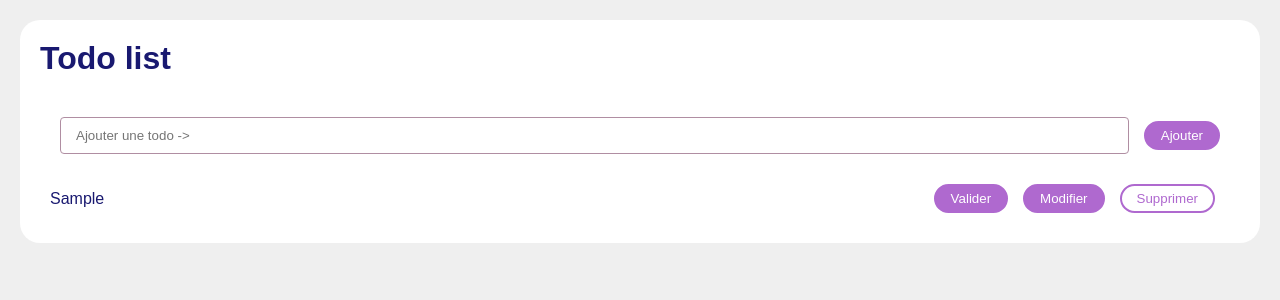
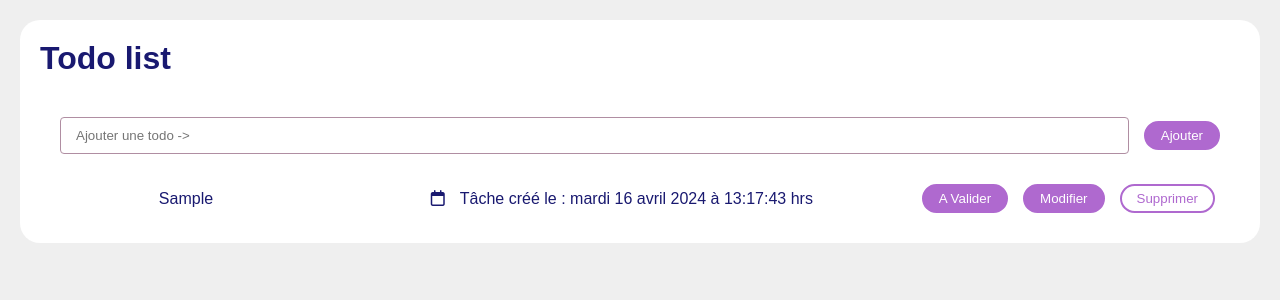
Before and after one commit to Escanor1986/React-Todo, a React (Vite) app: page / in a window 1280 px wide. Both pictures are taken after typing "Sample" into the empty fields and a click on the button "Ajouter". Shown: the top 300 px of the page. Built offline with nearby package versions, Linux system fonts and the light colour scheme.

Commit message:
Added todo edition within EditTodo.jsx

```diff
--- a/src/App.jsx
+++ b/src/App.jsx
@@ -7,11 +7,27 @@ function App() {
   const [todoList, setTodoList] = useState([]);
 
   function addTodo(content) {
+    const actualDate = new Date();
+
+    const options = {
+      weekday: "long",
+      year: "numeric",
+      month: "long",
+      day: "numeric",
+      hour: "numeric",
+      minute: "numeric",
+      second: "numeric",
+      // timeZoneName: "short",
+    };
+
+    const formatedDate = actualDate.toLocaleDateString("fr-FR", options);
+
     const todo = {
       id: crypto.randomUUID(),
       content,
       done: false,
       edit: false,
+      date: formatedDate,
     };
     setTodoList([...todoList, todo]);
   }
@@ -36,6 +52,14 @@ function App() {
     );
   }
 
+  function editTodo(id, content) {
+    setTodoList(
+      todoList.map(todo =>
+        todo.id === id ? { ...todo, edit: false, content } : todo
+      )
+    );
+  }
+
   return (
     <div className="d-flex flex-row justify-content-center align-items-center p-20">
       {/* <Articles displayArticle={true} /> */}
@@ -47,6 +71,7 @@ function App() {
           deleteTodo={deleteTodo}
           toggleTodo={toggleTodo}
           toggleTodoEdit={toggleTodoEdit}
+          editTodo={editTodo}
         />
       </div>
     </div>
--- a/src/assets/styles/_flex.scss
+++ b/src/assets/styles/_flex.scss
@@ -21,3 +21,11 @@
 .align-items-center {
   align-items: center;
 }
+
+.justify-around {
+  justify-content: space-around;
+}
+
+.justify-evenly {
+  justify-content: space-evenly;
+}
--- a/src/components/EditTodo.jsx
+++ b/src/components/EditTodo.jsx
@@ -1,5 +1,50 @@
-function EditTodo() {
-  return <div>EditTodo</div>;
+import PropTypes from "prop-types";
+import { useState } from "react";
+
+export default function EditTodo({ todo, editTodo, cancelEditTodo }) {
+  const [value, setValue] = useState(todo.content);
+
+  function handleChange(e) {
+    const inputValue = e.target.value;
+    setValue(inputValue);
+  }
+
+  function handleKeyDown(e) {
+    if (e.key === "Enter" && value.length) {
+      editTodo(value);
+      setValue("");
+    }
+  }
+
+  function handleClick() {
+    if (value.length) {
+      editTodo(value);
+      setValue("");
+    }
+  }
+
+  return (
+    <div className="d-flex justify-content-center align-items-center mb-10">
+      <input
+        type="text"
+        onChange={handleChange}
+        onKeyDown={handleKeyDown}
+        value={value}
+        className="mr-15 flex-fill"
+        placeholder="Ajouter une tâche"
+      />
+      <button onClick={handleClick} className="btn btn-primary mr-15">
+        Sauvegarder
+      </button>
+      <button onClick={cancelEditTodo} className="btn btn-reverse-primary">
+        Annuler
+      </button>
+    </div>
+  );
 }
 
-export default EditTodo;
+EditTodo.propTypes = {
+  todo: PropTypes.object,
+  editTodo: PropTypes.func,
+  cancelEditTodo: PropTypes.func,
+};
--- a/src/components/TodoItem.jsx
+++ b/src/components/TodoItem.jsx
@@ -3,11 +3,15 @@ import PropTypes from "prop-types";
 function TodoItem({ todo, deleteTodo, toggleTodo, toggleTodoEdit }) {
   return (
     <li className="mb-10 d-flex flex-row justify-content-center align-items-center p-10">
-      <span className="flex-fill">
+      <div className="d-flex flex-fill justify-around">
         {todo.content} {todo.done && "✅"}
-      </span>
+        <span>
+          <i className="fa-regular fa-calendar mr-15"></i>
+          {`Tâche créé le : ${todo.date} hrs`}
+        </span>
+      </div>
       <button onClick={toggleTodo} className="btn btn-primary mr-15">
-        Valider
+        {!todo.done ? "A Valider" : "Validée"}
       </button>
       <button onClick={toggleTodoEdit} className="btn btn-primary mr-15">
         Modifier
--- a/src/components/TodoList.jsx
+++ b/src/components/TodoList.jsx
@@ -2,12 +2,23 @@ import TodoItem from "./TodoItem";
 import EditTodo from "./EditTodo";
 import PropTypes from "prop-types";
 
-function TodoList({ todoList, deleteTodo, toggleTodo, toggleTodoEdit }) {
+function TodoList({
+  todoList,
+  deleteTodo,
+  toggleTodo,
+  toggleTodoEdit,
+  editTodo,
+}) {
   return todoList.length ? (
     <ul>
       {todoList.map(todo =>
         todo.edit ? (
-          <EditTodo key={todo.id} todo={todo} />
+          <EditTodo
+            key={todo.id}
+            todo={todo}
+            editTodo={content => editTodo(todo.id, content)}
+            cancelEditTodo={() => toggleTodoEdit(todo.id)}
+          />
         ) : (
           <TodoItem
             key={todo.id}
@@ -29,6 +40,7 @@ TodoList.propTypes = {
   deleteTodo: PropTypes.func,
   toggleTodo: PropTypes.func,
   toggleTodoEdit: PropTypes.func,
+  editTodo: PropTypes.func,
 };
 
 export default TodoList;
```
